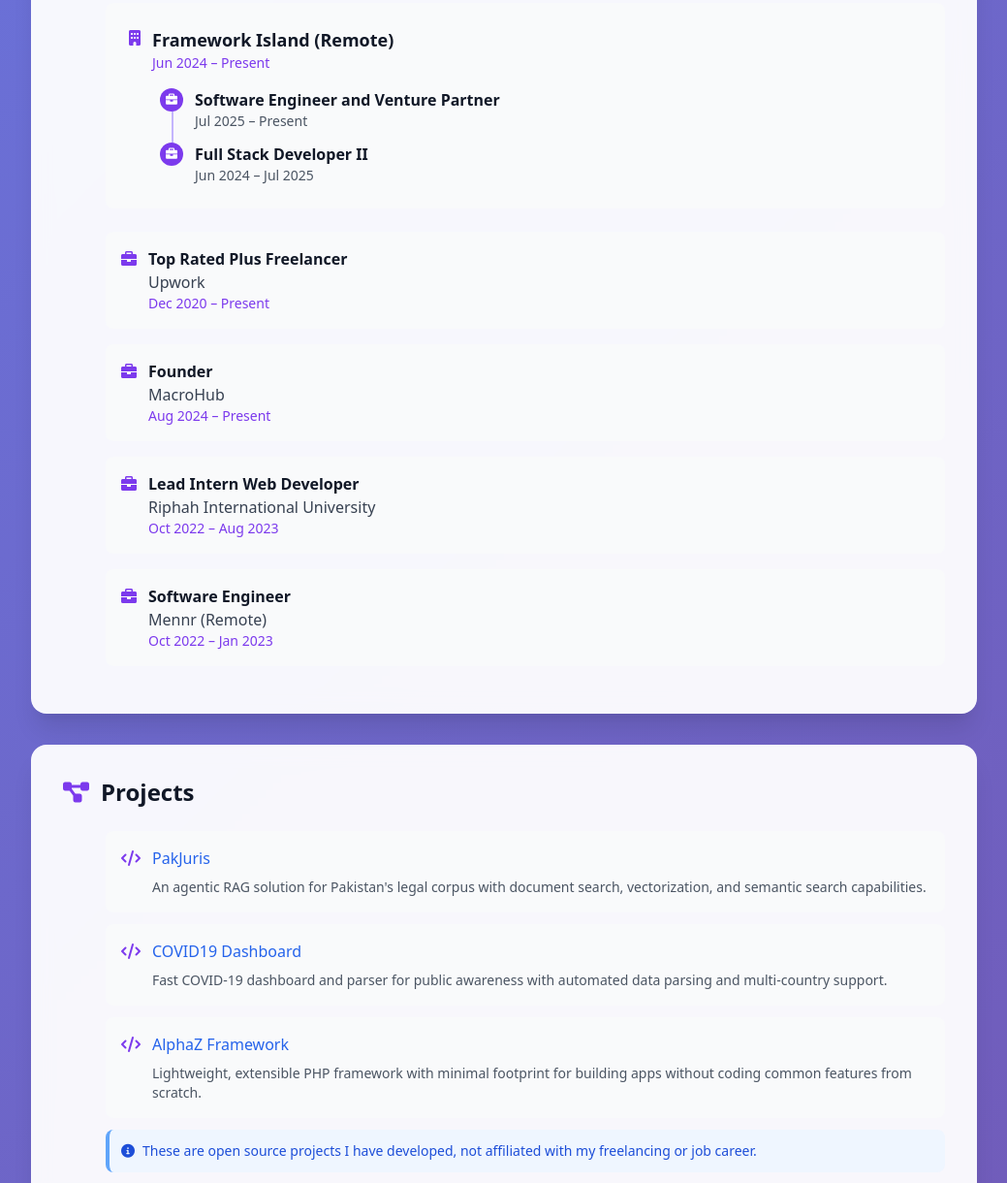
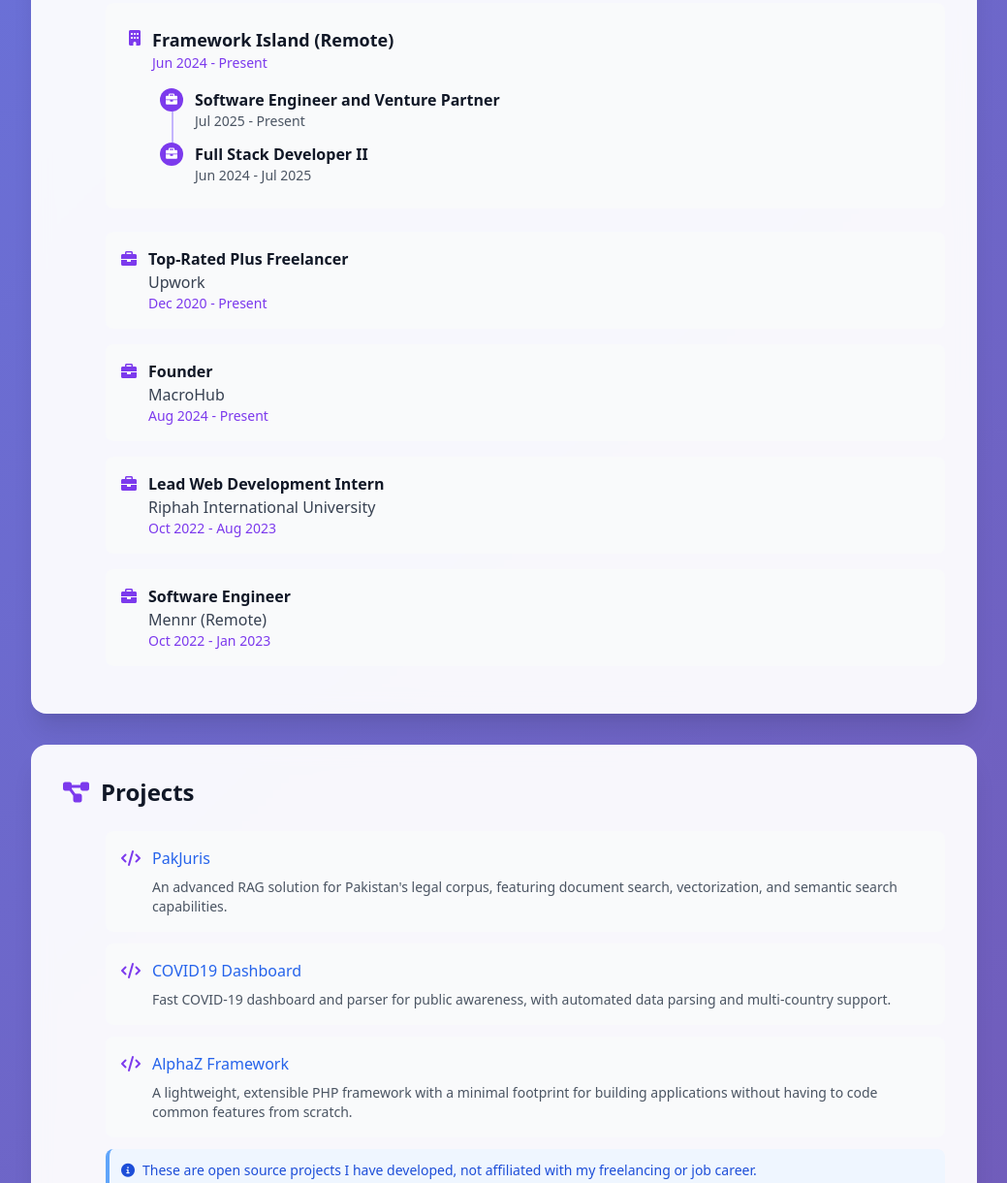
Before and after one commit to lablnet/cv.lablnet.com, a plain HTML site: page index.html in a window 1280 px wide. Shown: the part 1530-2750 px from the top of the page at 97% size, without its empty margins (120-1159 px from the left). Drawn offline with nearby package versions, Linux system fonts and the light colour scheme.

Commit message:
Refactor index.html to enhance clarity and consistency by updating text descriptions, correcting formatting, and improving language throughout the document.

```diff
--- a/index.html
+++ b/index.html
@@ -216,7 +216,7 @@
     </style>
     <script>
         const cvData = {
-            about: `Hi there, I'm a Software Developer. I love building and rebuilding open-source products. I have experience in Full Stack development (Web, Mobile, Desktop), Web scraping, APIs, and more.`,
+            about: `Hello, I'm a software developer. I am passionate about building and improving open-source products. I have experience in full stack development (web, mobile, desktop), web scraping, APIs, and more.`,
             contact: {
                 phone: "+92 315 5450266",
                 emails: ["umer@lablnet.com", "umer@frameworkisland.com"],
@@ -231,7 +231,7 @@
                 }
             },
             skills: {
-                intro: "As a professional, I am constantly learning and expanding my knowledge. Some of the skills I have developed include:",
+                intro: "As a professional, I am continually learning and expanding my knowledge. Some of the skills I have developed include:",
                 Languages: [
                     "JavaScript", "Python", "PHP", "HTML", "CSS", "Dart", "C", "C++", "Ruby",
                     "MySQL", "Firebase", "MongoDB"
@@ -247,73 +247,73 @@
                 ]
             },
             certificates: [{
-                title: "Cryptography 1 - Coursera online course (Stanford)",
+                title: "Cryptography 1 - Coursera Online Course (Stanford)",
                 link: "https://www.coursera.org/account/accomplishments/certificate/5DZ79VRJSBK3",
                 date: "Sep 2022"
             }, {
-                title: "Open-Source-Software, Linux and Git - Coursera online course (The Linux Foundation)",
+                title: "Open-Source-Software, Linux and Git - Coursera Online Course (The Linux Foundation)",
                 link: "https://www.coursera.org/account/accomplishments/specialization/certificate/C9BQZMZYQMCT",
                 date: "Jul 2020"
             }, {
-                title: "Python For Everybody - Coursera online course (University of Michigan)",
+                title: "Python For Everybody - Coursera Online Course (University of Michigan)",
                 link: "https://www.coursera.org/account/accomplishments/certificate/EXAMPLE123",
                 date: "Aug 2020"
             }],
             projects: [{
                 name: "PakJuris",
                 link: "https://github.com/lablnet/pakjuris",
-                description: "An agentic RAG solution for Pakistan's legal corpus with document search, vectorization, and semantic search capabilities."
+                description: "An advanced RAG solution for Pakistan's legal corpus, featuring document search, vectorization, and semantic search capabilities."
             }, {
                 name: "COVID19 Dashboard",
                 link: "https://github.com/lablnet/covid19",
-                description: "Fast COVID-19 dashboard and parser for public awareness with automated data parsing and multi-country support."
+                description: "Fast COVID-19 dashboard and parser for public awareness, with automated data parsing and multi-country support."
             }, {
                 name: "AlphaZ Framework",
                 link: "https://github.com/alphazframework/framework",
-                description: "Lightweight, extensible PHP framework with minimal footprint for building apps without coding common features from scratch."
+                description: "A lightweight, extensible PHP framework with a minimal footprint for building applications without having to code common features from scratch."
             }],
             education: [{
                 degree: "BS Software Engineering (Gold Medalist)",
                 institute: "Riphah International University",
-                years: "2020 – 2024",
+                years: "2020 - 2024",
                 score: "3.74 / 4.00"
             }, {
-                degree: "Intermediate, Computer Science",
+                degree: "Intermediate in Computer Science",
                 institute: "Punjab College",
-                years: "2017 – 2019",
+                years: "2017 - 2019",
                 score: "55%"
             }, {
                 degree: "Matriculation",
                 institute: "FG Public School (Boys) Nai Chawni Rawalpindi",
-                years: "2015 – 2017",
+                years: "2015 - 2017",
                 score: "75%"
             }, ],
             experience: [{
                 role: "Software Engineer and Venture Partner",
                 company: "Framework Island (Remote)",
-                duration: "Jul 2025 – Present"
+                duration: "Jul 2025 - Present"
             }, {
                 role: "Full Stack Developer II",
                 company: "Framework Island (Remote)",
-                duration: "Jun 2024 – Jul 2025"
+                duration: "Jun 2024 - Jul 2025"
             }, {
-                role: "Top Rated Plus Freelancer",
+                role: "Top-Rated Plus Freelancer",
                 company: "Upwork",
-                duration: "Dec 2020 – Present"
+                duration: "Dec 2020 - Present"
             }, {
                 role: "Founder",
                 company: "MacroHub",
-                duration: "Aug 2024 – Present"
+                duration: "Aug 2024 - Present"
             }, {
-                role: "Lead Intern Web Developer",
+                role: "Lead Web Development Intern",
                 company: "Riphah International University",
-                duration: "Oct 2022 – Aug 2023"
+                duration: "Oct 2022 - Aug 2023"
             }, {
                 role: "Software Engineer",
                 company: "Mennr (Remote)",
-                duration: "Oct 2022 – Jan 2023"
+                duration: "Oct 2022 - Jan 2023"
             }, ],
-            interests: ["Open Source Development", "RAG & LLM", "Tour", "Listening Sad music", "Planting", 'Teaching'],
+            interests: ["Open Source Development", "RAG & LLM", "Traveling", "Listening to sad music", "Gardening", 'Teaching'],
             recommendations: [{
                 name: "LUCA VENEZIANO",
                 contact: "+1 (860) 329-2988",
@@ -462,9 +462,9 @@
                                     // Calculate total duration from first role to last role
                                     const firstRole = roles[0];
                                     const lastRole = roles[roles.length - 1];
-                                    const startDate = lastRole.duration.split(/[–-]/)[0].trim();
-                                    const endDate = firstRole.duration.split(/[–-]/)[1] ? firstRole.duration.split(/[–-]/)[1].trim() : 'Present';
-                                    const totalDuration = `${startDate} – ${endDate}`;
+                                    const startDate = lastRole.duration.split(/[--]/)[0].trim();
+                                    const endDate = firstRole.duration.split(/[--]/)[1] ? firstRole.duration.split(/[--]/)[1].trim() : 'Present';
+                                    const totalDuration = `${startDate} - ${endDate}`;
 
                                     return `<div class="mb-6 p-6 bg-gray-50 rounded-lg card-hover">
                         <div class="flex items-start space-x-3 mb-4">
```
